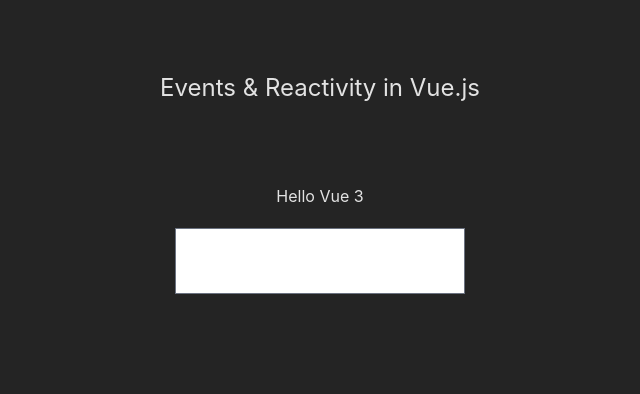
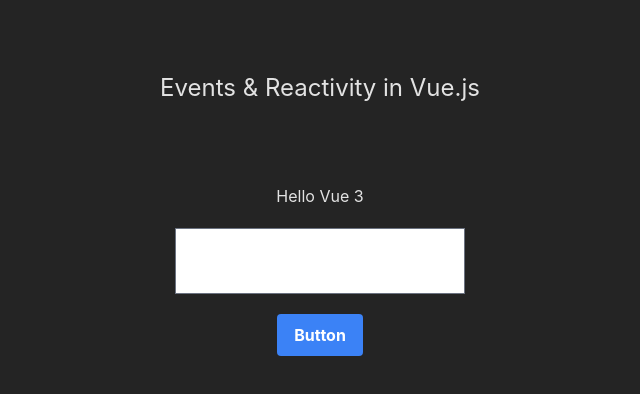
Before and after one commit to LearnWithHasinHayder/vue-events-reactivity, a Vue app: page / in a window 1280 px wide. Shown: the top 394 px of the page, without its empty margins (320-960 px from the left). Built offline with nearby package versions, Linux system fonts and the light colour scheme.

Commit message:
Episode 08 Code

```diff
--- a/src/App.vue
+++ b/src/App.vue
@@ -3,7 +3,7 @@
 const space = ref(0)
 const message = ref("Hello Vue 3")
 
-function spacePressed(){
+function spacePressed() {
   space.value++
   message.value = "Space Pressed " + space.value + " times"
 }
@@ -13,9 +13,16 @@
   <section class="container mx-auto flex items-center flex-col">
     <h1 class="text-center text-2xl py-10">Events & Reactivity in Vue.js</h1>
     <h2 class="mt-10">{{ message }}</h2>
-    <div class="container mx-auto flex space-x-5 justify-center m-5">
-      <input type="text" name="" id="" class="border border-gray-500 bg-white p-5" @keyup.space="spacePressed()">
-    </div>
+    <form action="https://google.com/search">
+      <div class="container mx-auto flex space-x-5 justify-center m-5">
+        <input name="q" type="text" id="" class="border border-gray-500 bg-white p-5" @keyup.space="spacePressed()">
+      </div>
+
+      <button class="bg-blue-500 hover:bg-blue-700 text-white font-bold py-2 px-4 rounded" @click="message = 'You searched for Horses'">
+        Button
+      </button>
+
+    </form>
   </section>
 </template>
 
```
